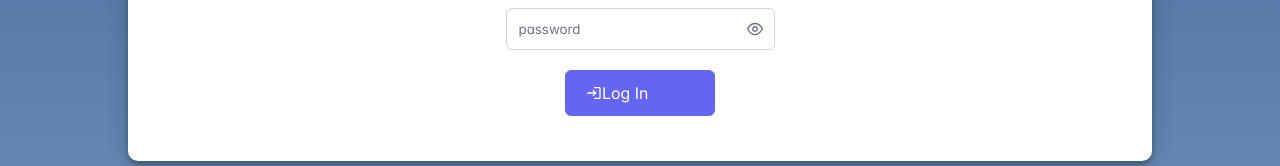
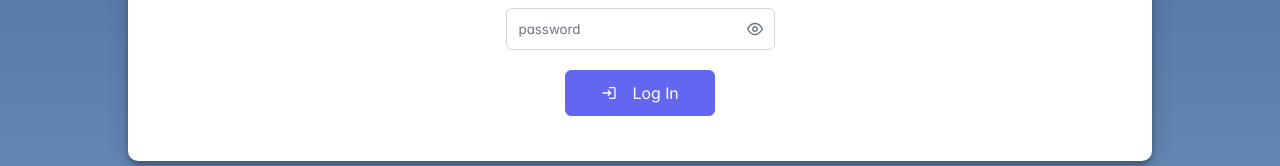
Before and after one commit to jddubbya/VoterAppMain, a React (Vite) app: page / in a window 1280 px wide. Shown: the part 435-601 px from the top of the page. Built offline with nearby package versions, Linux system fonts and the light colour scheme.

Commit message:
Update App.css

```diff
--- a/src/App.css
+++ b/src/App.css
@@ -576,6 +576,8 @@ footer h4 {
 
 .vcButton {
   width: 150px;
+  display: flex;
+  justify-content: space-evenly;
 }
 
 .loginButtonCont {
```
